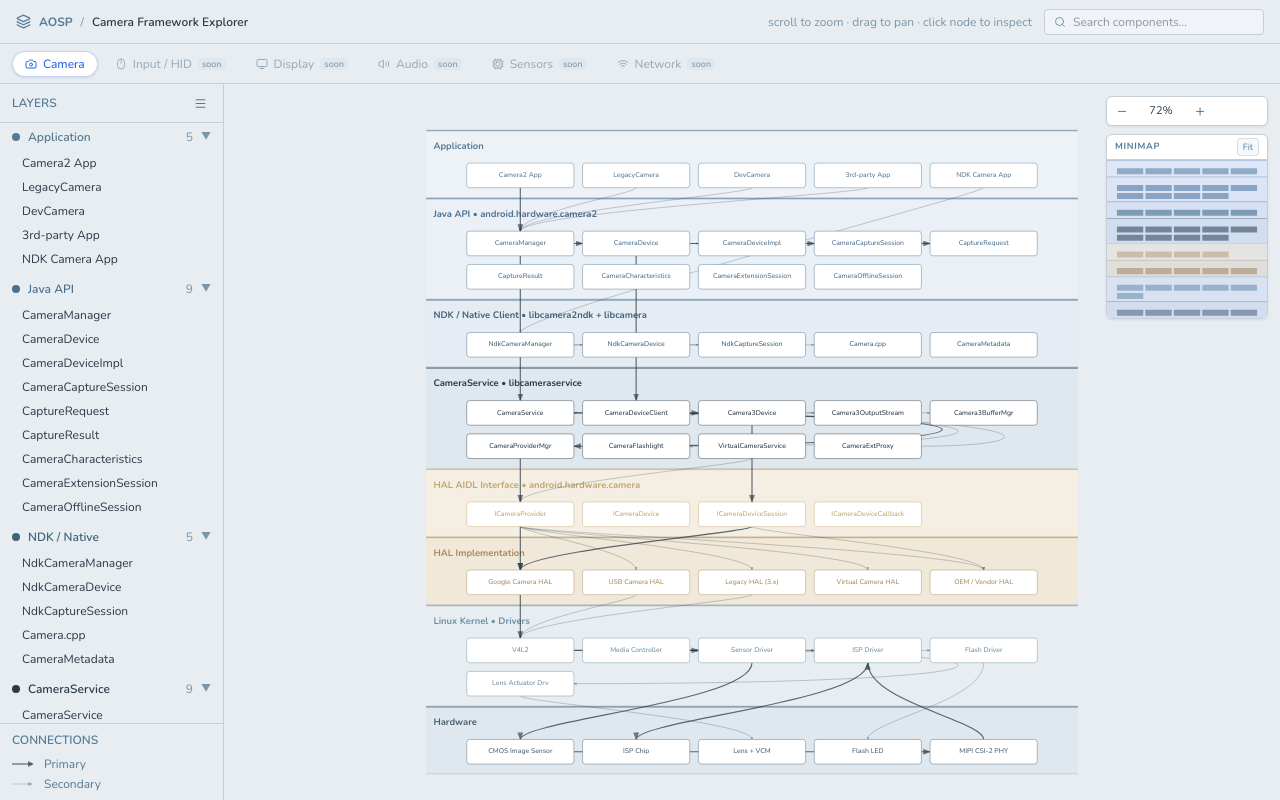
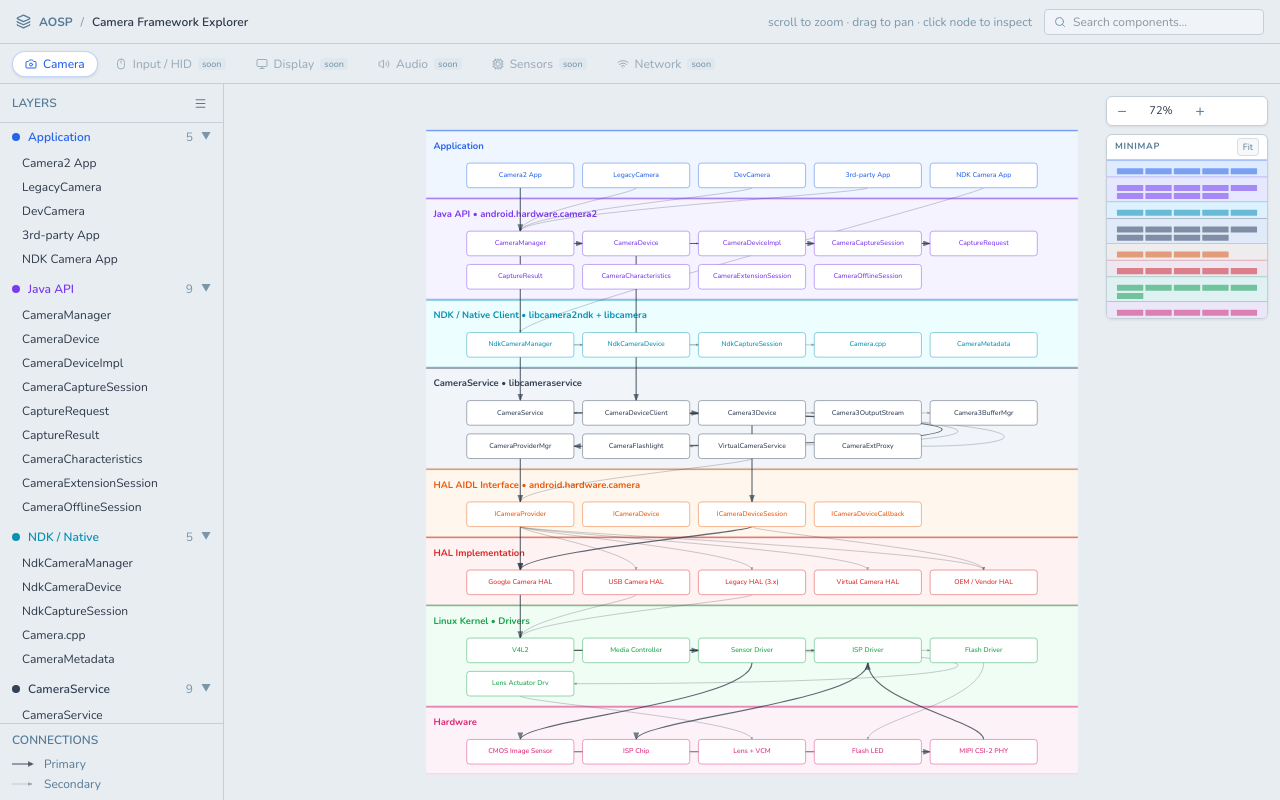
Before and after one commit to jooojub/aosp-code-explorer, a React (Vite) app: page / in a window 1280 px wide. Built offline with nearby package versions, Linux system fonts and the light colour scheme.

Commit message:
style: update layer color palette for better visual separation

```diff
--- a/src/components/DetailPanel.jsx
+++ b/src/components/DetailPanel.jsx
@@ -3,14 +3,14 @@
 import { NODES, EDGES, LAYERS } from '../data/cameraData';
 
 const LAYER_META = {
-  app:      { label: 'Application',         color: '#547A95' },
-  java:     { label: 'Java API',            color: '#4A7090' },
-  native:   { label: 'NDK / Native',        color: '#3D6478' },
-  service:  { label: 'CameraService',       color: '#2C3947' },
-  hal_if:   { label: 'HAL AIDL Interface',  color: '#C2A56D' },
-  hal_impl: { label: 'HAL Implementation',  color: '#A8895A' },
-  kernel:   { label: 'Kernel / Drivers',    color: '#6B8FA5' },
-  hw:       { label: 'Hardware',            color: '#4A5F6E' },
+  app:      { label: 'Application',         color: '#2563EB' },
+  java:     { label: 'Java API',            color: '#7C3AED' },
+  native:   { label: 'NDK / Native',        color: '#0891B2' },
+  service:  { label: 'CameraService',       color: '#334155' },
+  hal_if:   { label: 'HAL AIDL Interface',  color: '#EA580C' },
+  hal_impl: { label: 'HAL Implementation',  color: '#DC2626' },
+  kernel:   { label: 'Kernel / Drivers',    color: '#16A34A' },
+  hw:       { label: 'Hardware',            color: '#DB2777' },
 };
 
 function Section({ title, children }) {
--- a/src/components/Sidebar.jsx
+++ b/src/components/Sidebar.jsx
@@ -5,14 +5,14 @@
 const LAYER_ORDER = ['app', 'java', 'native', 'service', 'hal_if', 'hal_impl', 'kernel', 'hw'];
 
 const LAYER_META = {
-  app:      { label: 'Application',          color: '#547A95' },
-  java:     { label: 'Java API',             color: '#4A7090' },
-  native:   { label: 'NDK / Native',         color: '#3D6478' },
-  service:  { label: 'CameraService',        color: '#2C3947' },
-  hal_if:   { label: 'HAL AIDL Interface',   color: '#C2A56D' },
-  hal_impl: { label: 'HAL Implementation',   color: '#A8895A' },
-  kernel:   { label: 'Kernel / Drivers',     color: '#6B8FA5' },
-  hw:       { label: 'Hardware',             color: '#4A5F6E' },
+  app:      { label: 'Application',          color: '#2563EB' },
+  java:     { label: 'Java API',             color: '#7C3AED' },
+  native:   { label: 'NDK / Native',         color: '#0891B2' },
+  service:  { label: 'CameraService',        color: '#334155' },
+  hal_if:   { label: 'HAL AIDL Interface',   color: '#EA580C' },
+  hal_impl: { label: 'HAL Implementation',   color: '#DC2626' },
+  kernel:   { label: 'Kernel / Drivers',     color: '#16A34A' },
+  hw:       { label: 'Hardware',             color: '#DB2777' },
 };
 
 export default function Sidebar({ selectedNode, onNodeClick, search, open, onToggle }) {
--- a/src/data/cameraData.js
+++ b/src/data/cameraData.js
@@ -9,28 +9,30 @@
 const LAYER_PAD_BOTTOM= 14;
 export const LEFT_PAD = Math.round((CANVAS_W - (NODES_PER_ROW * (NODE_W + GAP_X) - GAP_X)) / 2);
 
+// Vivid, well-separated palette so each layer reads at a glance.
+// Hue progression (top → bottom): blue → violet → cyan → slate → orange → red → green → pink
 const C = {
-  app:      '#547A95',
-  java:     '#4A7090',
-  native:   '#3D6478',
-  service:  '#2C3947',
-  hal_if:   '#C2A56D',
-  hal_impl: '#A8895A',
-  kernel:   '#6B8FA5',
-  hw:       '#4A5F6E',
+  app:      '#2563EB', // blue-600
+  java:     '#7C3AED', // violet-600
+  native:   '#0891B2', // cyan-600
+  service:  '#334155', // slate-700  (anchor — darker, central service tier)
+  hal_if:   '#EA580C', // orange-600
+  hal_impl: '#DC2626', // red-600
+  kernel:   '#16A34A', // green-600
+  hw:       '#DB2777', // pink-600
 };
 
 const LAYER_ORDER = ['app','java','native','service','hal_if','hal_impl','kernel','hw'];
 
 const LAYER_DEFS = {
-  app:      { name:'Application',                                         color:C.app,      bg:'#EDF2F7' },
-  java:     { name:'Java API  •  android.hardware.camera2',               color:C.java,     bg:'#EAF0F6' },
-  native:   { name:'NDK  /  Native Client  •  libcamera2ndk + libcamera', color:C.native,   bg:'#E5ECF3' },
-  service:  { name:'CameraService  •  libcameraservice',                  color:C.service,  bg:'#DFE8EF' },
-  hal_if:   { name:'HAL AIDL Interface  •  android.hardware.camera',      color:C.hal_if,   bg:'#F5EFE3' },
-  hal_impl: { name:'HAL Implementation',                                  color:C.hal_impl, bg:'#F0E8D8' },
-  kernel:   { name:'Linux Kernel  •  Drivers',                            color:C.kernel,   bg:'#E8EDF2' },
-  hw:       { name:'Hardware',                                             color:C.hw,       bg:'#E0E8EF' },
+  app:      { name:'Application',                                         color:C.app,      bg:'#EFF6FF' }, // blue-50
+  java:     { name:'Java API  •  android.hardware.camera2',               color:C.java,     bg:'#F5F3FF' }, // violet-50
+  native:   { name:'NDK  /  Native Client  •  libcamera2ndk + libcamera', color:C.native,   bg:'#ECFEFF' }, // cyan-50
+  service:  { name:'CameraService  •  libcameraservice',                  color:C.service,  bg:'#F1F5F9' }, // slate-100
+  hal_if:   { name:'HAL AIDL Interface  •  android.hardware.camera',      color:C.hal_if,   bg:'#FFF7ED' }, // orange-50
+  hal_impl: { name:'HAL Implementation',                                  color:C.hal_impl, bg:'#FEF2F2' }, // red-50
+  kernel:   { name:'Linux Kernel  •  Drivers',                            color:C.kernel,   bg:'#F0FDF4' }, // green-50
+  hw:       { name:'Hardware',                                            color:C.hw,       bg:'#FDF2F8' }, // pink-50
 };
 
 const NODE_DEFS = [
```
Also changed, not shown: .omc/project-memory.json.
